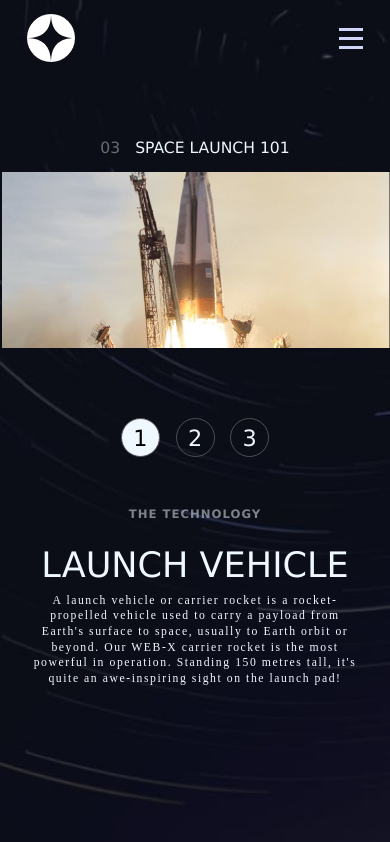
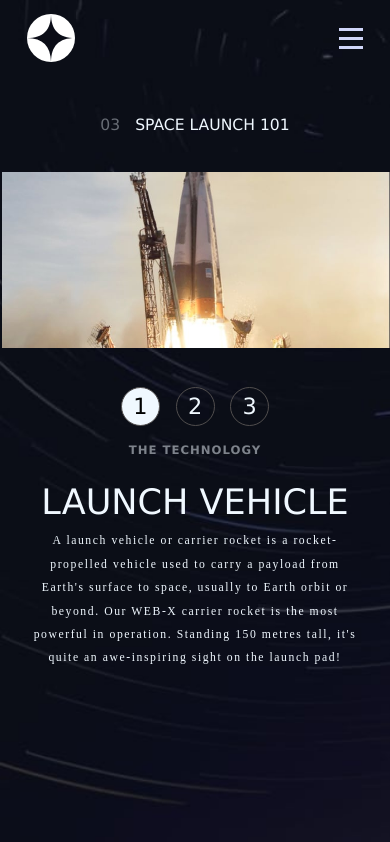
Before and after one commit to Kellsonphilips/space-tourism, a React (Create React App) app: page /technology in a window 390 px wide. Built offline with nearby package versions, Linux system fonts and the light colour scheme.

Commit message:
mobile big fix

```diff
--- a/src/routes/crew/crew.styles.scss
+++ b/src/routes/crew/crew.styles.scss
@@ -122,7 +122,7 @@ $mobile-crew-background: "../../assets/crew/background-crew-mobile.jpg";
           font-family: 'Lora', serif;
         }
         .crew-details {
-          line-height: 5vw;
+          line-height: 6vw;
         }
       }
 
--- a/src/routes/destination/destination.styles.scss
+++ b/src/routes/destination/destination.styles.scss
@@ -123,7 +123,7 @@ $mobile-destination-background: "../../assets/destination/background-destination
     text-align: center;
 
     .destination-header {
-      font-size: 3vw;
+      font-size: 4vw;
       width: 100%;
       height: 7vw;
       letter-spacing: 0.4vw;
--- a/src/routes/technology/technology.styles.scss
+++ b/src/routes/technology/technology.styles.scss
@@ -141,6 +141,7 @@ $mobile-technology-background: "../../assets/technology/background-technology-mo
           justify-content: center;
           position: relative;
           padding: 1rem 1rem 2rem;
+          bottom: .5rem;
 
           .route-indexes {
             width: 10vw;
@@ -150,6 +151,8 @@ $mobile-technology-background: "../../assets/technology/background-technology-mo
         }
 
         .technology-details {
+          position: relative;
+          bottom: 2.5rem;
 
           .technology-detail-header {
             font-size: 3vw;
@@ -165,7 +168,7 @@ $mobile-technology-background: "../../assets/technology/background-technology-mo
 
           .technology-description {
             font-size: 3vw;
-            line-height: 4vw;
+            line-height: 6vw;
             letter-spacing: 0.4vw;
             position: relative;
             bottom: 2rem;
```
